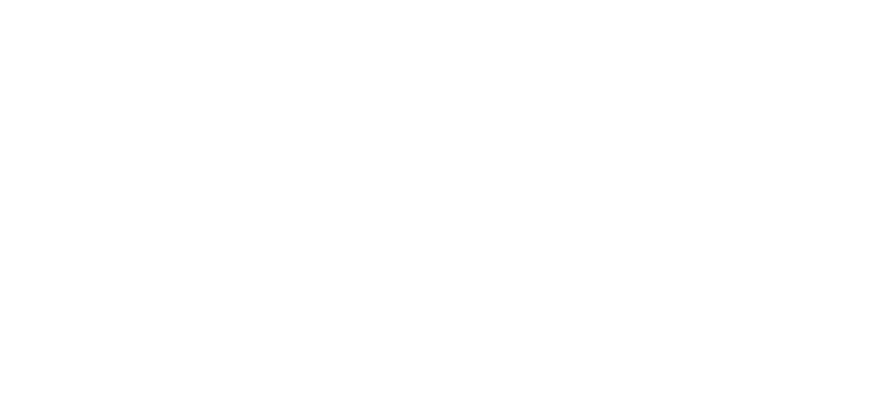
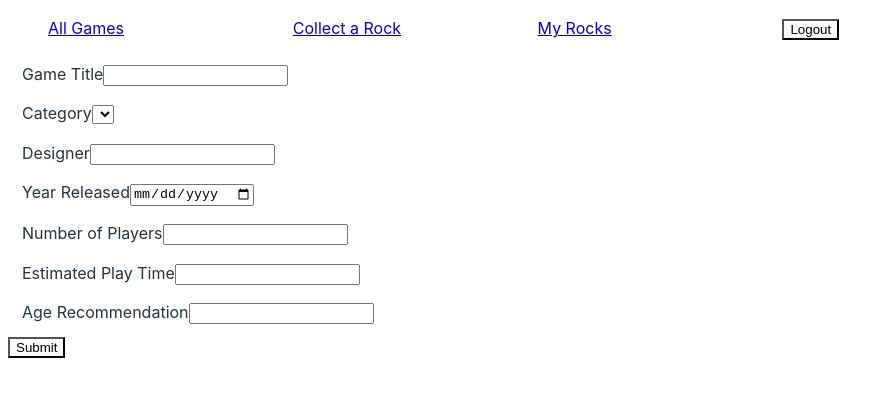
Before and after one commit to ccote95/gamerrater_client, a React (Vite) app: page /create in a window 1280 px wide. Before the commit this address had no page. Shown: the top 396 px of the page, without its empty margins (0-894 px from the left). Built offline with nearby package versions, Linux system fonts and the light colour scheme; sample sign-in values are in the browser's storage.

Commit message:
Created a form for the user to submit a new game add the route for the form

```diff
--- a/src/Components/ApplicationViews.jsx
+++ b/src/Components/ApplicationViews.jsx
@@ -5,6 +5,7 @@
 import { AllGames } from "./Pages/allGames.jsx"
 import { Register } from "./Pages/Register.jsx"
 import { GameDetails } from "./Pages/GameDetails.jsx"
+import { CreateForm } from "./Pages/CreateForm.jsx"
 
 export const ApplicationViews= () => {
 
@@ -16,13 +17,15 @@
             <Route path="/register" element={<Register />} />
             <Route element={<Authorized />}>
                 <Route path="/" element={<Home/>}/>
-                <Route path="/allgames">
-                    <Route index  element={<AllGames/>}/>
-                    <Route path=":id">
-                        <Route index element={<GameDetails/>}/>
+                    <Route path="/allgames">
+                        <Route index  element={<AllGames/>}/>
+                        <Route path=":id">
+                            <Route index element={<GameDetails/>}/>
+                        </Route>
                     </Route>
-                </Route>
-
+                    <Route path="/create">
+                        <Route index element={<CreateForm/>}/>
+                    </Route>
             </Route>
         </Routes>
     )
--- /dev/null
+++ b/src/Components/Pages/CreateForm.jsx
@@ -0,0 +1,41 @@
+export const CreateForm = () => {
+
+
+    return(
+        <div>
+            <form>
+                <fieldset>
+                    <label>Game Title</label>
+                    <input type="text"/>
+                </fieldset>
+                <fieldset>
+                    <label>Category</label>
+                    <select name="categories"></select>
+                </fieldset>
+                <fieldset>
+                    <label>Designer</label>
+                    <input type="text"/>
+                </fieldset>
+                <fieldset>
+                    <label>Year Released</label>
+                    <input type="date"/>
+                </fieldset>
+                <fieldset>
+                    <label>Number of Players</label>
+                    <input type="text"/>
+                </fieldset>
+                <fieldset>
+                    <label>Estimated Play Time</label>
+                    <input type="text"/>
+                </fieldset>
+                <fieldset>
+                    <label>Age Recommendation</label>
+                    <input type="text"/>
+                </fieldset>
+                <div>
+                    <button type="submit">Submit</button>
+                </div>
+            </form>
+        </div>
+    )
+}
--- a/src/Components/Pages/allGames.jsx
+++ b/src/Components/Pages/allGames.jsx
@@ -1,9 +1,12 @@
 import { useEffect } from "react"
 import { useState } from "react"
 import { FetchAllGames } from "../../Managers/gameManager.js"
+import { useNavigate } from "react-router-dom"
+
 
 export const AllGames = () => {
     const [games, setGames] = useState([])
+    const navigate = useNavigate()
 
     useEffect(() => {
         FetchAllGames().then(setGames)
@@ -13,11 +16,14 @@
 
     return (
         <div>
+            <button onClick={() => {navigate("/create")}}>Register A New Game</button>
+        <div>
             {games.map(game =>
                 <div key={game.id}>
                     <a href={`allgames/${game.id}`}>{game.title}</a>
                 </div>
             )}
         </div>
+        </div>
     )
 }
```
